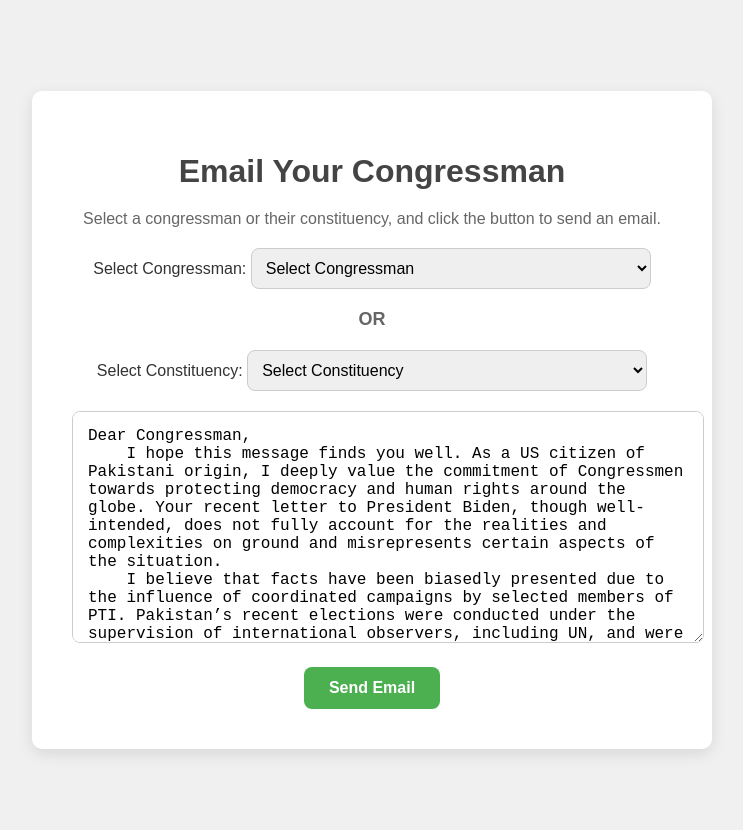
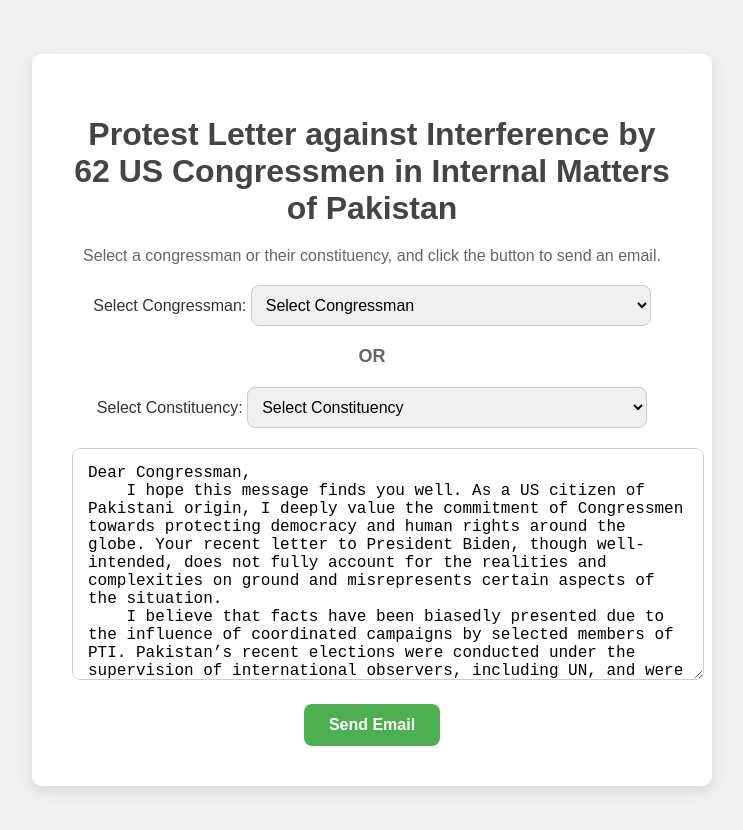
Before and after one commit to BulkEmails/Emailer, a plain HTML site: page index.html in a window 1280 px wide. Shown: the whole page, without its empty margins (268-1011 px from the left). Drawn offline with Linux system fonts and the light colour scheme.

Commit message:
Initial commit15

```diff
--- a/index.html
+++ b/index.html
@@ -3,12 +3,12 @@
 <head>
     <meta charset="UTF-8">
     <meta name="viewport" content="width=device-width, initial-scale=1.0">
-    <title>Email Your Congressman</title>
+    <title>Protest Letter against Interference by 62 US Congressmen in Internal Matters of Pakistan</title>
     <link href="style.css" rel="stylesheet">
 </head>
 <body>
     <div class="container">
-        <h1>Email Your Congressman</h1>
+        <h1>Protest Letter against Interference by 62 US Congressmen in Internal Matters of Pakistan</h1>
         <p>Select a congressman or their constituency, and click the button to send an email.</p>
 
         <!-- Dropdown for Congressmen -->
```
